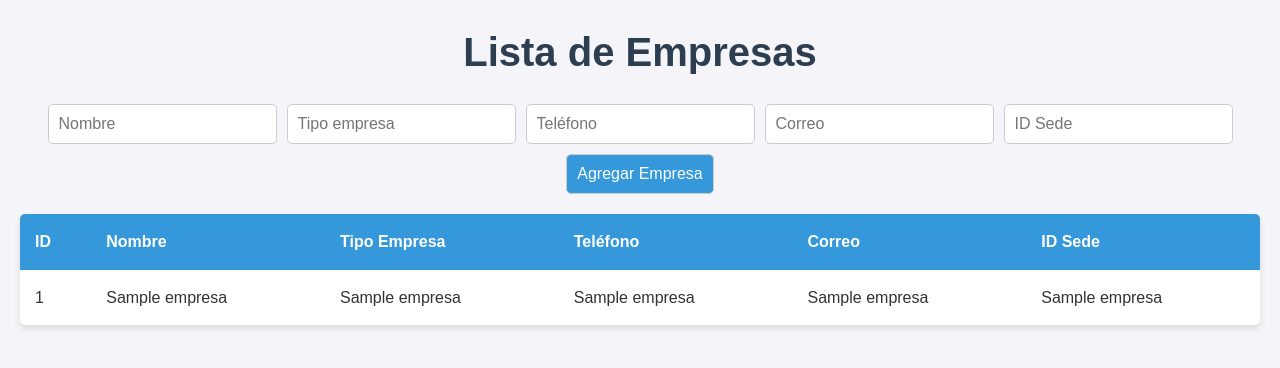
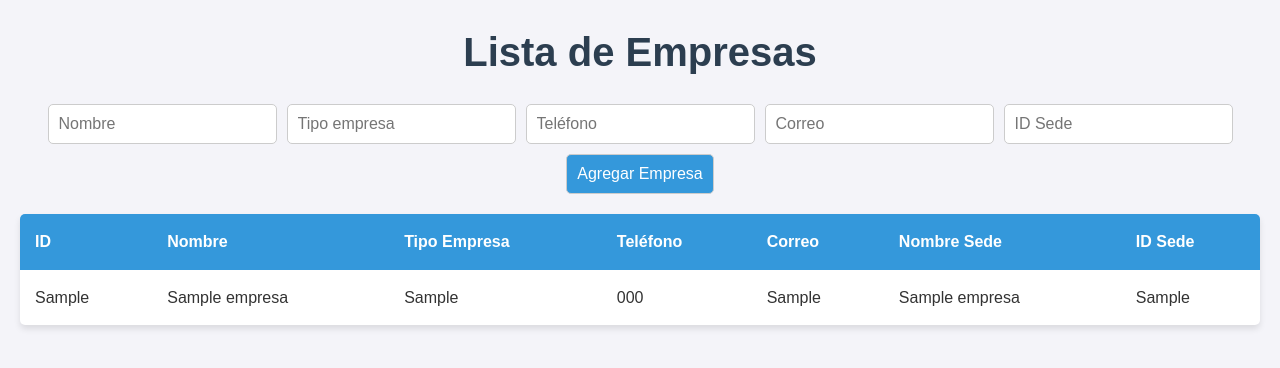
Before and after one commit to marcosxmh/Proyecto-ADBD-ViewCarTransit, a Flask app: page /empresas in a window 1280 px wide. Shown: the top 368 px of the page. Run offline with Flask 3, Linux system fonts and the light colour scheme; a database or web service that is not in the repository returns one stand-in record (values such as "Sample title"); some libraries are stand-ins or nearby versions.

Commit message:
consulta empresa añadido join con sede

```diff
--- a/app/app.py
+++ b/app/app.py
@@ -51,7 +51,9 @@ def empresas():
                 abort(500)
 
         # Consultar todas las empresas
-        cur.execute('SELECT * FROM EMPRESA')
+        cur.execute('SELECT id_empresa, empresa.nombre, tipo_empresa, empresa.telefono, empresa.correo_contacto, sede.nombre, empresa.id_sede \
+                     FROM EMPRESA empresa \
+                     JOIN SEDE sede ON empresa.id_sede = sede.id_sede')
         empresas = cur.fetchall()
 
         if not empresas:
--- a/app/templates/empresas.html
+++ b/app/templates/empresas.html
@@ -24,6 +24,7 @@
             <th>Tipo Empresa</th>
             <th>Teléfono</th>
             <th>Correo</th>
+            <th>Nombre Sede</th>
             <th>ID Sede</th>
 
         </tr>
@@ -35,6 +36,7 @@
             <td>{{ empresa[3] }}</td>
             <td>{{ empresa[4] }}</td>
             <td>{{ empresa[5] }}</td>
+            <td>{{ empresa[6] }}</td>
         </tr>
         {% endfor %}
     </table>
```
